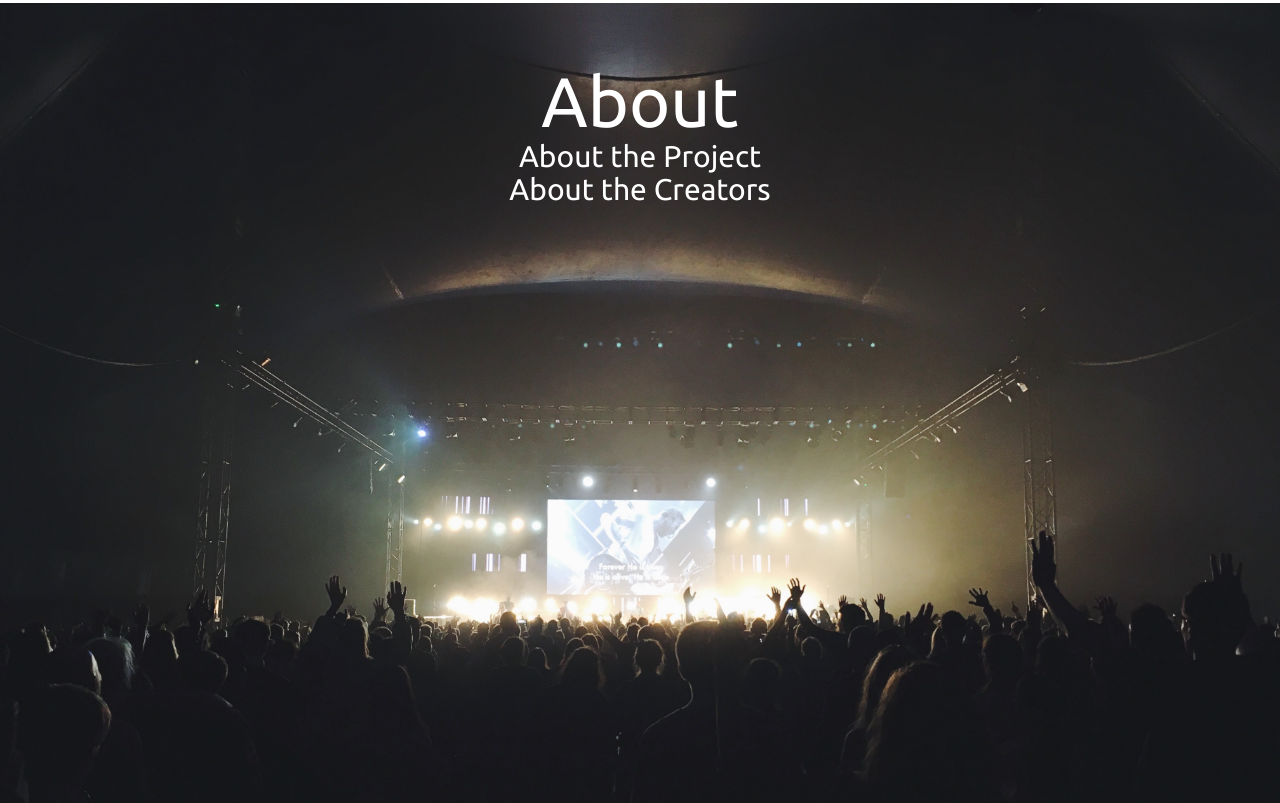
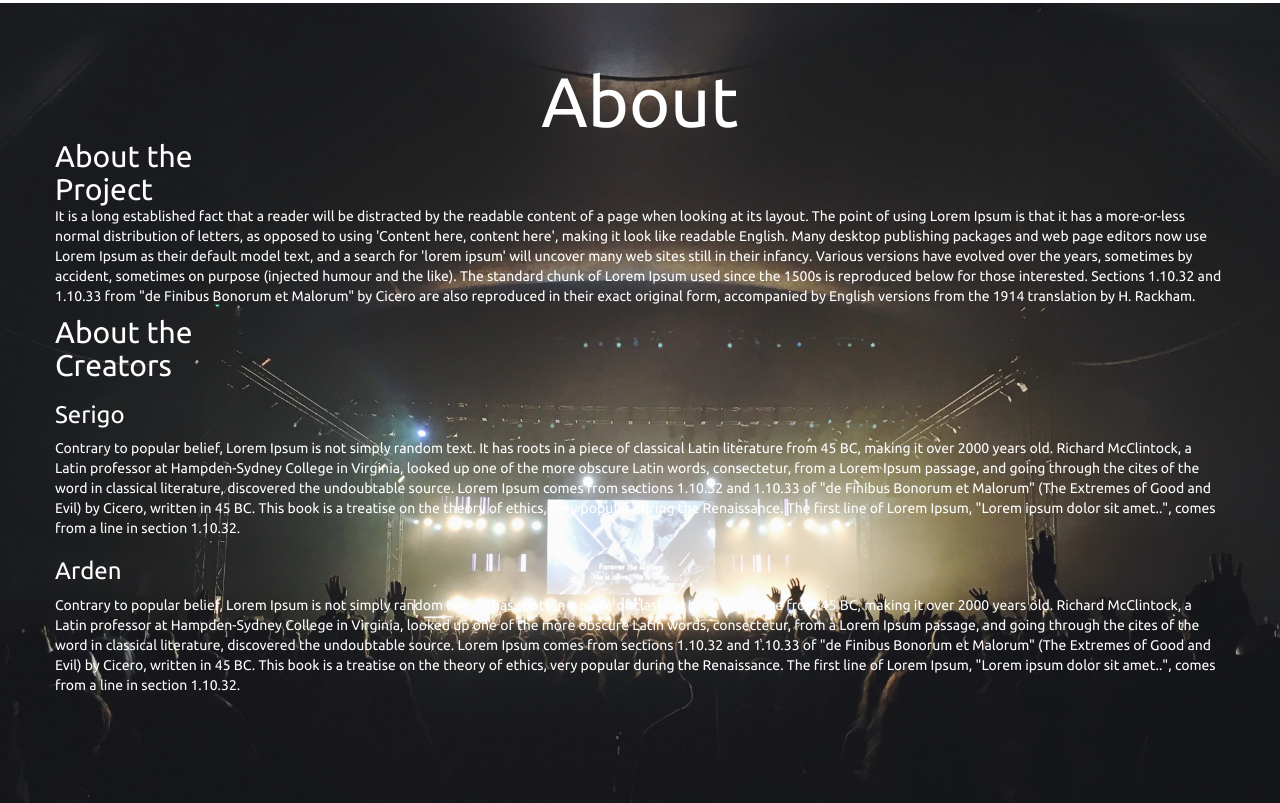
Before and after one commit to sbrycebarker/rockshowz2.0, a website: page public/index.html in a window 1280 px wide. Shown: the part 4119-4922 px from the top of the page. Drawn offline with nearby package versions, Linux system fonts and the light colour scheme; some packages are replaced by stand-ins of ours; no server answers.

Commit message:
added frame work for the about page

```diff
--- a/public/styles/styles.css
+++ b/public/styles/styles.css
@@ -6,6 +6,7 @@ body {
   margin: 0;
   padding: 0;
   -webkit-font-smoothing: antialiased;
+  font-family: 'Ubuntu', sans-serif;
 }
 
 html {
--- a/public/views/main.html
+++ b/public/views/main.html
@@ -128,15 +128,26 @@
       <h1 class="artist-title title">About</h1>
       <div class="container">
         <div class="row">
-          <div>
-            <h2>About the Project</h2>
+          <div class="about">
+            <h2><span>About the </span><br> Project</h2>
+
+            <p>It is a long established fact that a reader will be distracted by the readable content of a page when looking at its layout. The point of using Lorem Ipsum is that it has a more-or-less normal distribution of letters, as opposed to using 'Content here, content here', making it look like readable English. Many desktop publishing packages and web page editors now use Lorem Ipsum as their default model text, and a search for 'lorem ipsum' will uncover many web sites still in their infancy. Various versions have evolved over the years, sometimes by accident, sometimes on purpose (injected humour and the like).
+              The standard chunk of Lorem Ipsum used since the 1500s is reproduced below for those interested. Sections 1.10.32 and 1.10.33 from "de Finibus Bonorum et Malorum" by Cicero are also reproduced in their exact original form, accompanied by English versions from the 1914 translation by H. Rackham.
+            </p>
           </div>
         </div>
       </div>
       <div class="container">
         <div class="row">
-          <div>
-            <h2>About the Creators</h2>
+          <div class="author">
+            <h2><span>About the </span><br>Creators</h2>
+
+            <h3>Serigo</h3>
+            <p>Contrary to popular belief, Lorem Ipsum is not simply random text. It has roots in a piece of classical Latin literature from 45 BC, making it over 2000 years old. Richard McClintock, a Latin professor at Hampden-Sydney College in Virginia, looked up one of the more obscure Latin words, consectetur, from a Lorem Ipsum passage, and going through the cites of the word in classical literature, discovered the undoubtable source. Lorem Ipsum comes from sections 1.10.32 and 1.10.33 of "de Finibus Bonorum et Malorum" (The Extremes of Good and Evil) by Cicero, written in 45 BC. This book is a treatise on the theory of ethics, very popular during the Renaissance. The first line of Lorem Ipsum, "Lorem ipsum dolor sit amet..", comes from a line in section 1.10.32.</p>
+
+            <h3>Arden</h3>
+            <p>Contrary to popular belief, Lorem Ipsum is not simply random text. It has roots in a piece of classical Latin literature from 45 BC, making it over 2000 years old. Richard McClintock, a Latin professor at Hampden-Sydney College in Virginia, looked up one of the more obscure Latin words, consectetur, from a Lorem Ipsum passage, and going through the cites of the word in classical literature, discovered the undoubtable source. Lorem Ipsum comes from sections 1.10.32 and 1.10.33 of "de Finibus Bonorum et Malorum" (The Extremes of Good and Evil) by Cicero, written in 45 BC. This book is a treatise on the theory of ethics, very popular during the Renaissance. The first line of Lorem Ipsum, "Lorem ipsum dolor sit amet..", comes from a line in section 1.10.32.</p>
+
           </div>
         </div>
       </div>
```
